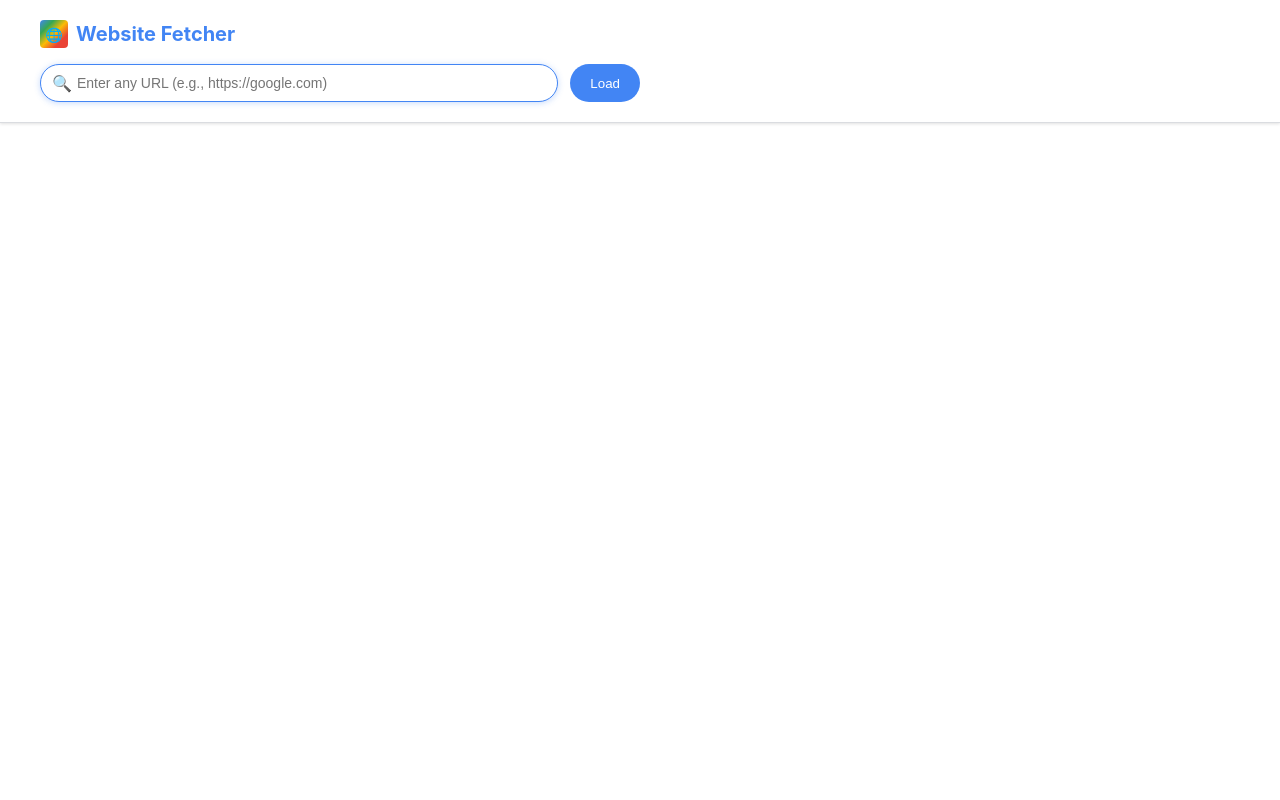
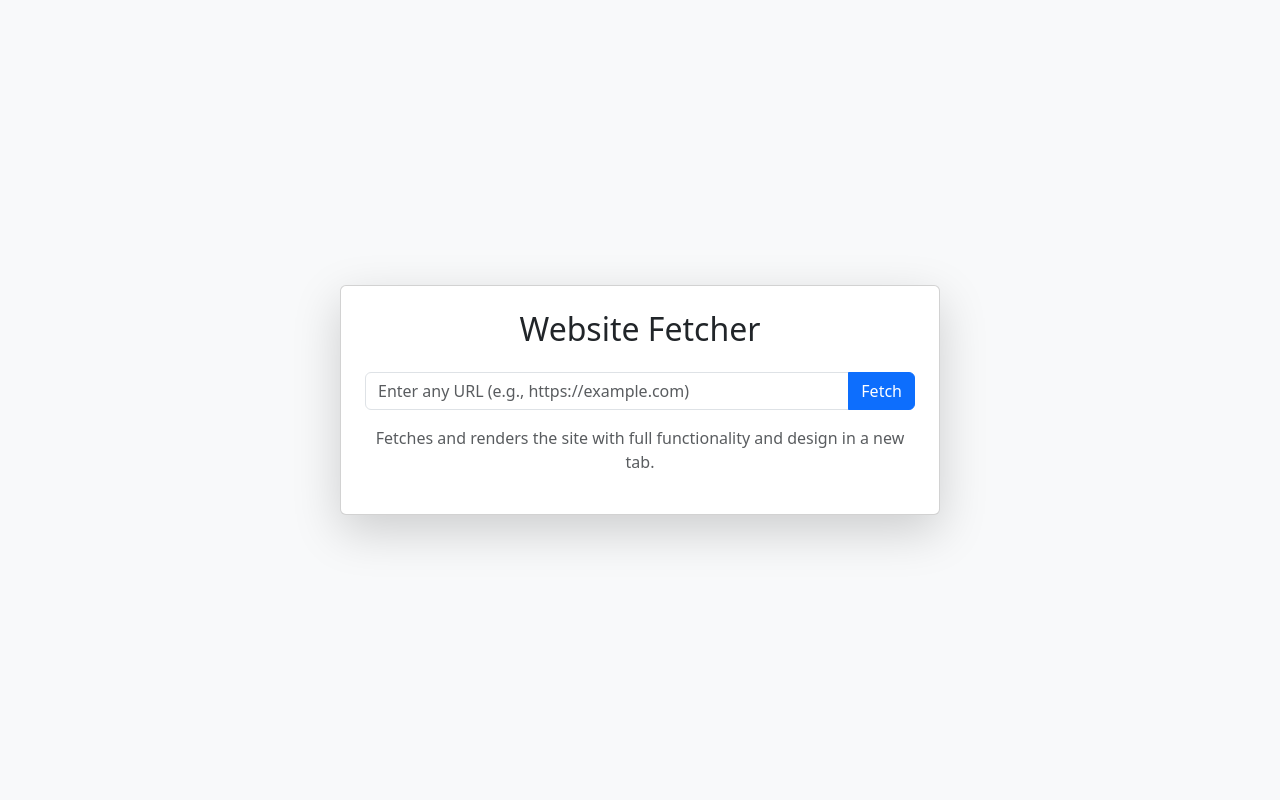
Before and after one commit to PlayerX67/InstaProxy, a website: page public/index.html in a window 1280 px wide. Drawn offline with nearby package versions, Linux system fonts and the light colour scheme.

Commit message:
Update index.html

```diff
--- a/public/index.html
+++ b/public/index.html
@@ -1,14 +1,24 @@
 <!DOCTYPE html>
 <html lang="en">
 <head>
-  <meta charset="UTF-8">
-  <meta name="viewport" content="width=device-width, initial-scale=1.0">
-  <title>Website Fetcher - Google-Level Rendering</title>
-  <link rel="stylesheet" href="styles.css">
-  <link href="https://fonts.googleapis.com/css2?family=Inter:wght@300;400;500;600;700&display=swap" rel="stylesheet">
+    <meta charset="UTF-8">
+    <meta name="viewport" content="width=device-width, initial-scale=1.0">
+    <title>Website Fetcher</title>
+    <link rel="stylesheet" href="https://cdn.jsdelivr.net/npm/bootstrap@5.3.3/dist/css/bootstrap.min.css" integrity="sha384-QWTKZyjpPEjISv5WaRU9OFeRpok6YctnYmDr5pNlyT2bRjXh0JMhjY6hW+ALEwIH" crossorigin="anonymous">
 </head>
-<body>
-  <div id="app"></div>
-  <script src="app.js"></script>
+<body class="bg-light">
+    <div class="container d-flex justify-content-center align-items-center vh-100">
+        <div class="card shadow-lg p-4" style="max-width: 600px; width: 100%;">
+            <h2 class="text-center mb-4">Website Fetcher</h2>
+            <form id="urlForm">
+                <div class="input-group mb-3">
+                    <input type="text" id="urlInput" class="form-control" placeholder="Enter any URL (e.g., https://example.com)" required>
+                    <button class="btn btn-primary" type="submit">Fetch</button>
+                </div>
+            </form>
+            <p class="text-muted text-center">Fetches and renders the site with full functionality and design in a new tab.</p>
+        </div>
+    </div>
+    <script src="index.js"></script>
 </body>
 </html>
```
